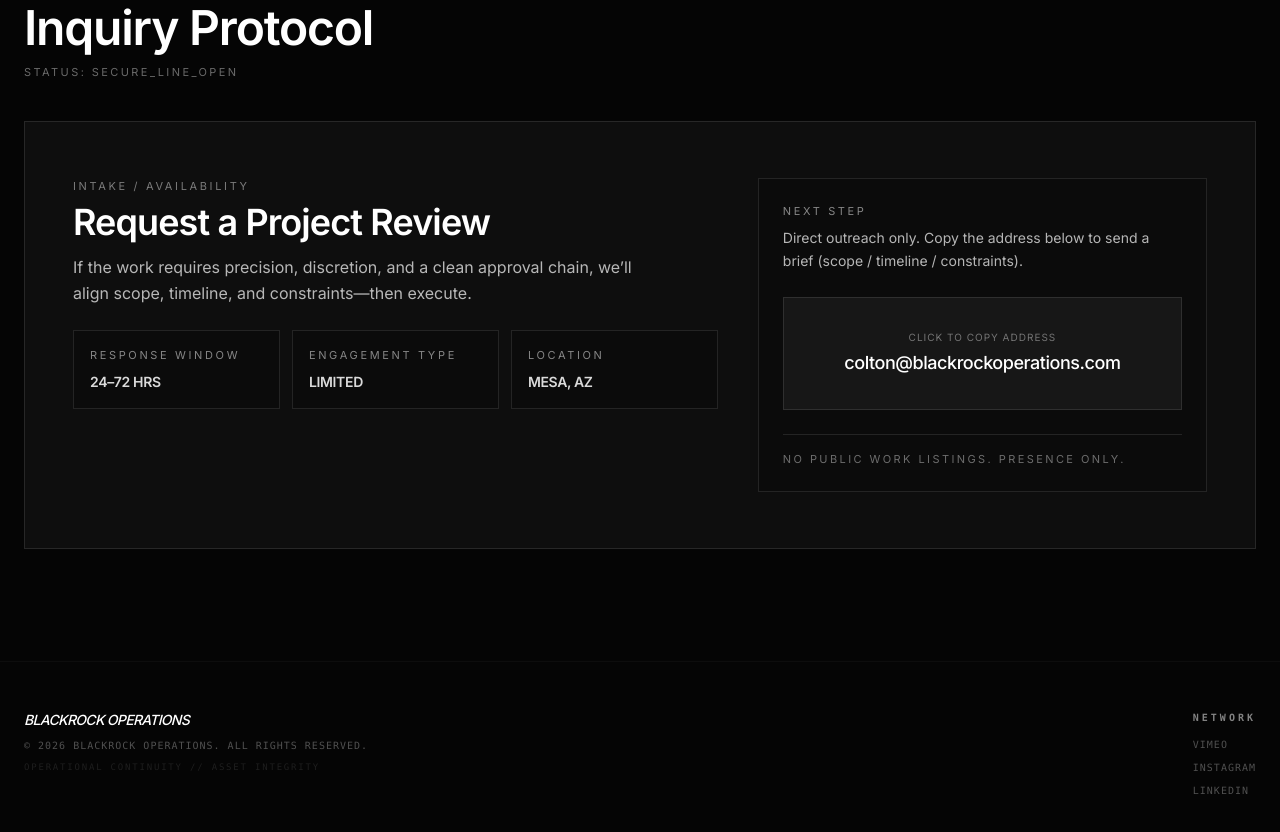
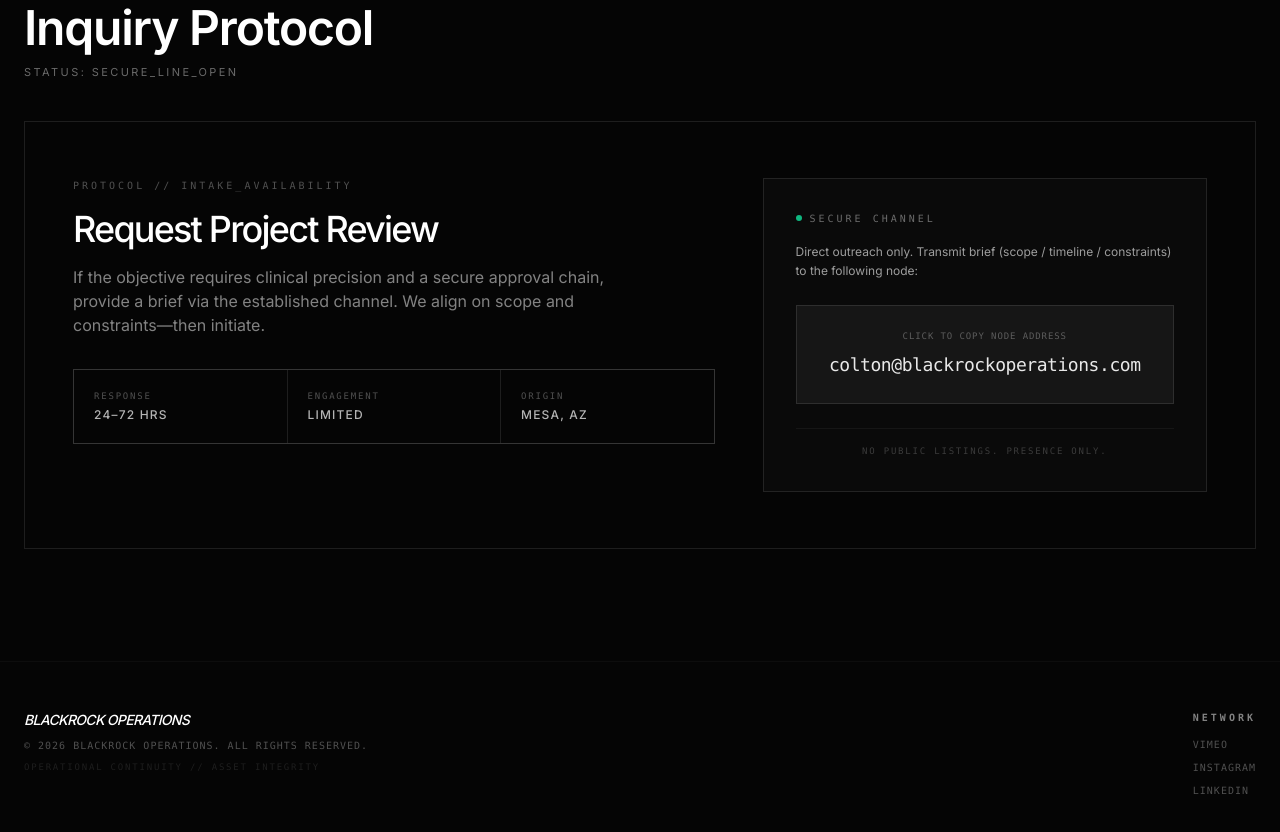
Before and after one commit to EntropyCapital/blackrockoperations.github.io, a Next.js app: page / in a window 1280 px wide. Shown: the part 2460-3292 px from the top of the page. Built offline with nearby package versions, Linux system fonts and the light colour scheme.

Commit message:
Update CtaSection.jsx

```diff
--- a/app/components/CtaSection.jsx
+++ b/app/components/CtaSection.jsx
@@ -13,63 +13,70 @@
   };
 
   return (
-    <div className="border border-white/10 bg-[#0e0e0e]">
-      <div className="px-6 py-12 md:px-12 md:py-14">
-        <div className="grid gap-10 md:grid-cols-12 md:items-start">
-          {/* LEFT CONTENT */}
+    <div className="border border-white/10 bg-[#050505]">
+      <div className="px-6 py-10 md:px-12 md:py-14">
+        <div className="grid gap-12 md:grid-cols-12 md:items-start">
+
+          {/* LEFT CONTENT: Mission Parameters */}
           <div className="md:col-span-7">
-            <p className="text-[11px] uppercase tracking-[0.24em] text-white/45">
-              Intake / Availability
+            <p className="font-mono text-[10px] uppercase tracking-[0.3em] text-white/30">
+              Protocol // Intake_Availability
             </p>
 
-            <h3 className="mt-2 text-3xl font-semibold tracking-tight md:text-4xl">
-              Request a Project Review
+            <h3 className="mt-4 text-3xl font-medium tracking-tighter text-white md:text-4xl">
+              Request Project Review
             </h3>
 
-            <p className="mt-3 max-w-xl text-base leading-relaxed text-white/70">
-              If the work requires precision, discretion, and a clean approval chain,
-              we’ll align scope, timeline, and constraints—then execute.
+            <p className="mt-4 max-w-xl text-sm leading-relaxed text-white/50 md:text-base">
+              If the objective requires clinical precision and a secure approval chain,
+              provide a brief via the established channel. We align on scope and
+              constraints—then initiate.
             </p>
 
-            <div className="mt-6 grid gap-3 sm:grid-cols-3">
-              <MiniSpec label="Response window" value="24–72 HRS" />
-              <MiniSpec label="Engagement type" value="LIMITED" />
-              <MiniSpec label="Location" value="MESA, AZ" />
+            {/* Responsive Specs: Stacks on mobile, 3-col on desktop */}
+            <div className="mt-8 grid gap-px bg-white/10 border border-white/10 sm:grid-cols-3">
+              <MiniSpec label="Response" value="24–72 HRS" />
+              <MiniSpec label="Engagement" value="LIMITED" />
+              <MiniSpec label="Origin" value="MESA, AZ" />
             </div>
           </div>
 
-          {/* RIGHT CONTENT */}
+          {/* RIGHT CONTENT: Secure Channel */}
           <div className="md:col-span-5">
-            <div className="border border-white/10 bg-black/20 p-6">
-              <div className="text-[11px] uppercase tracking-[0.24em] text-white/50">
-                Next step
+            <div className="border border-white/10 bg-white/[0.02] p-6 md:p-8">
+              <div className="flex items-center gap-2 mb-4">
+                <div className="h-1.5 w-1.5 rounded-full bg-emerald-500 animate-pulse" />
+                <span className="font-mono text-[10px] uppercase tracking-[0.3em] text-white/40">
+                  Secure Channel
+                </span>
               </div>
 
-              <p className="mt-2 text-sm leading-relaxed text-white/70">
-                Direct outreach only. Copy the address below to send a brief (scope / timeline / constraints).
+              <p className="text-xs leading-relaxed text-white/60 mb-6">
+                Direct outreach only. Transmit brief (scope / timeline / constraints) to the following node:
               </p>
 
-              <div className="mt-6">
               <button
                 onClick={handleCopy}
-                  className="group relative flex w-full flex-col items-center justify-center overflow-hidden border border-white/10 bg-white/5 px-6 py-8 transition-all hover:bg-white/10 active:scale-[0.98]"
+                className="group relative flex w-full flex-col items-center justify-center overflow-hidden border border-white/10 bg-white/5 p-6 transition-all hover:bg-white/10 active:scale-[0.98]"
               >
-                  <span className="text-[10px] uppercase tracking-widest text-white/40 mb-1">
-                    {copied ? "Status: Copied" : "Click to copy address"}
+                <span className="font-mono text-[9px] uppercase tracking-widest text-white/30 mb-2">
+                  {copied ? "[ Status: Address Copied ]" : "Click to copy node address"}
                 </span>
-                  <span className={`text-lg font-medium tracking-tight transition-colors ${copied ? 'text-orange-500' : 'text-white'}`}>
+
+                {/* Responsive text size: smaller on mobile so it doesn't break */}
+                <span className={`text-[13px] sm:text-lg font-mono tracking-tight transition-colors truncate w-full ${copied ? 'text-emerald-400' : 'text-white/90'}`}>
                   {email}
                 </span>
 
-                  {/* Subtle underline progress for the "Copied" state */}
                 {copied && (
-                    <div className="absolute bottom-0 left-0 h-[2px] w-full bg-orange-600 animate-in fade-in slide-in-from-left duration-500" />
+                  <div className="absolute bottom-0 left-0 h-[1px] w-full bg-emerald-500/50" />
                 )}
               </button>
-              </div>
 
-              <div className="mt-6 border-t border-white/10 pt-4 text-[11px] uppercase tracking-[0.22em] text-white/40">
-                No public work listings. Presence only.
+              <div className="mt-6 border-t border-white/5 pt-4 text-center">
+                <p className="font-mono text-[9px] uppercase tracking-[0.2em] text-white/20">
+                  No public listings. Presence only.
+                </p>
               </div>
             </div>
           </div>
@@ -81,11 +88,11 @@
 
 function MiniSpec({ label, value }) {
   return (
-    <div className="border border-white/10 bg-black/20 p-4">
-      <div className="text-[11px] uppercase tracking-[0.24em] text-white/50">
+    <div className="bg-[#050505] p-5">
+      <div className="font-mono text-[9px] uppercase tracking-[0.2em] text-white/30">
         {label}
       </div>
-      <div className="mt-2 text-sm font-semibold tracking-tight text-white/85">
+      <div className="mt-1 text-xs font-medium tracking-widest text-white/70">
         {value}
       </div>
     </div>
```
Lines whose indentation alone changed are shown as unchanged.
